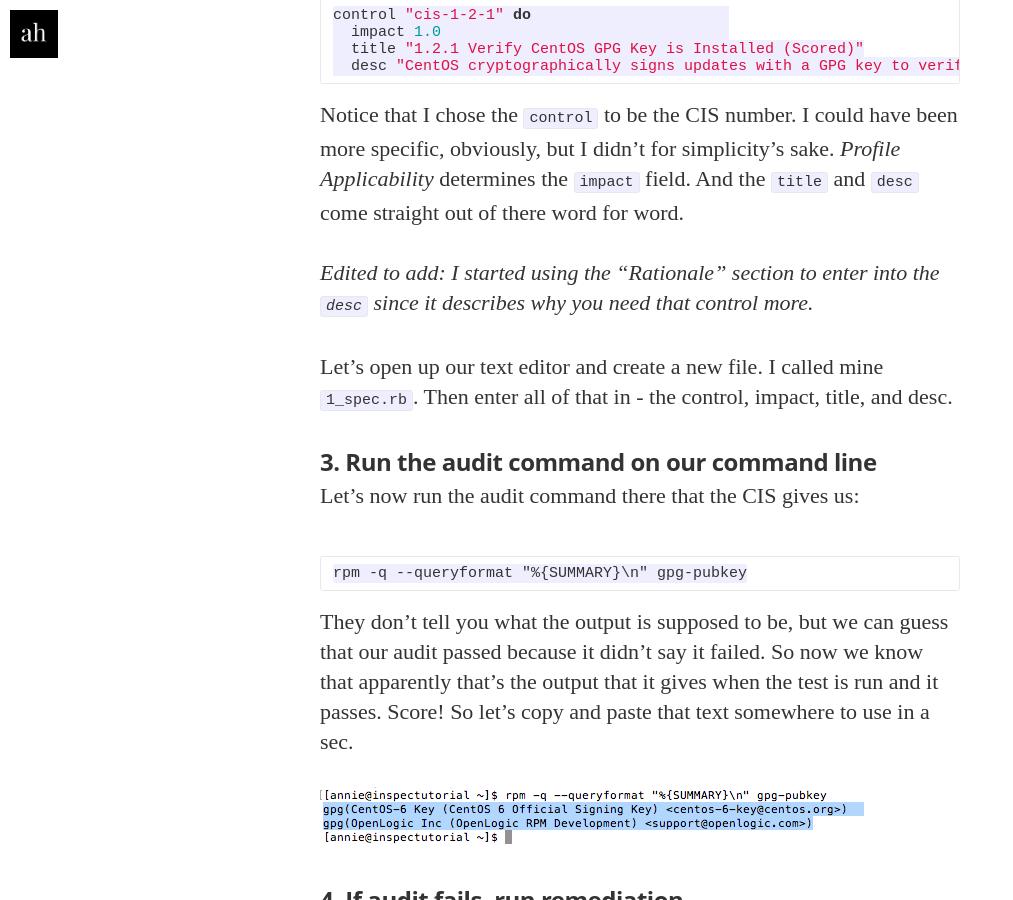
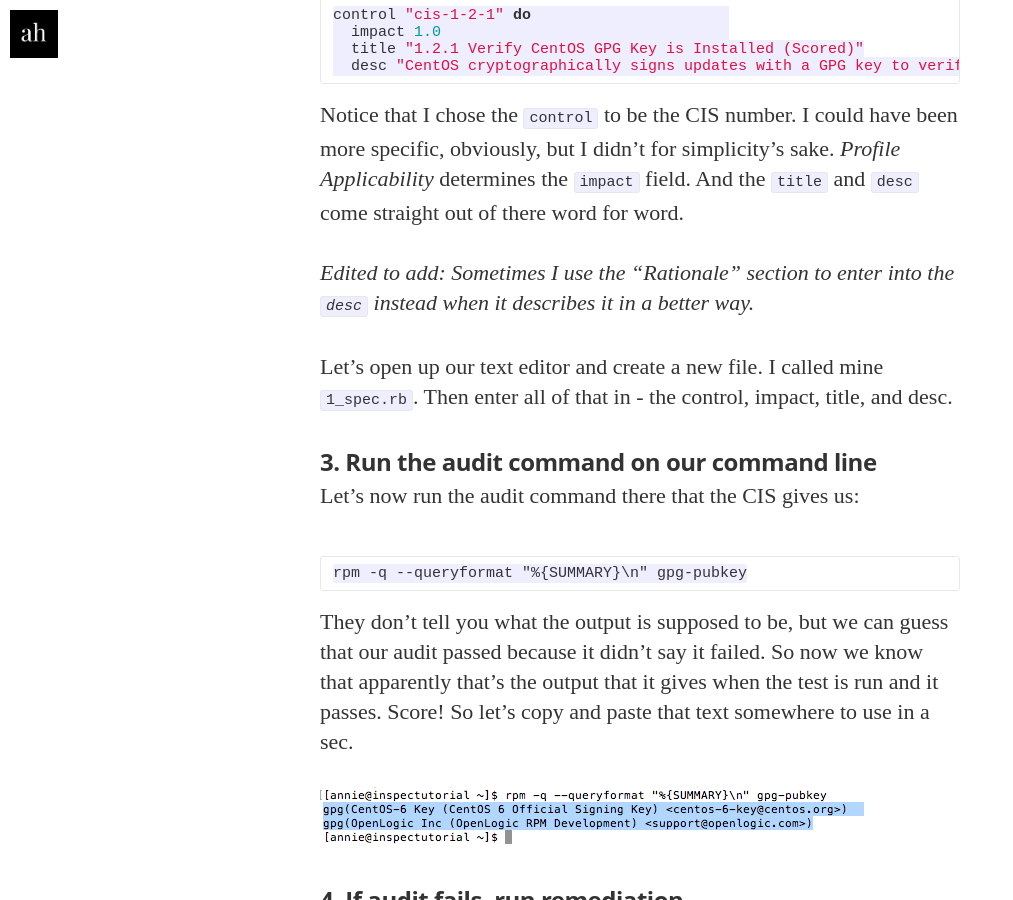
Before and after one commit to anniehedgpeth/anniehedgpeth.github.io, a Jekyll site: the page built from _posts/2016-05-15-inspec-basics-2.markdown, in a window 1280 px wide and 900 px high, scrolled down 3852 px. Shown: the whole window, without its empty margins (0-1013 px from the left). Built offline with Jekyll 4.4.1, drawn with Linux system fonts in a browser that asks for light colours; nearby versions of some CDN libraries; some web fonts are replaced.

Commit message:
same edit

```diff
--- a/_posts/2016-05-15-inspec-basics-2.markdown
+++ b/_posts/2016-05-15-inspec-basics-2.markdown
@@ -81,7 +81,7 @@ control "cis-1-2-1" do
 
 Notice that I chose the `control` to be the CIS number. I could have been more specific, obviously, but I didn't for simplicity's sake. *Profile Applicability* determines the `impact` field. And the `title` and `desc` come straight out of there word for word.
 
-*Edited to add: I started using the "Rationale" section to enter into the `desc` since it describes why you need that control more.*
+*Edited to add: Sometimes I use the "Rationale" section to enter into the `desc` instead when it describes it in a better way.*
 
 Let's open up our text editor and create a new file. I called mine `1_spec.rb`. Then enter all of that in - the control, impact, title, and desc.
 
```
